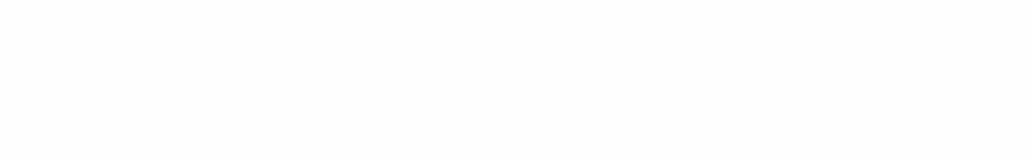
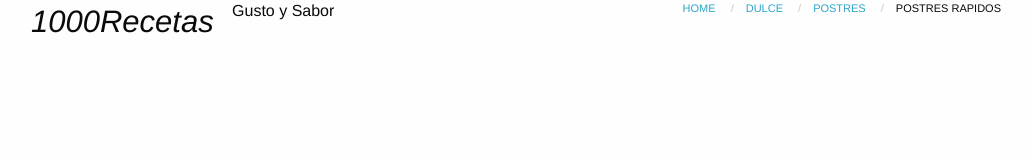
Before and after one commit to LeonardoFonseca/DesarrolloWebC3_Foundation_LeonardoFonseca, a plain HTML site: page index.html in a window 1280 px wide. Shown: the whole page, without its empty margins (124-1156 px from the left). Drawn offline with Linux system fonts and the light colour scheme.

Commit message:
Cabecera

```diff
--- a/index.html
+++ b/index.html
@@ -17,7 +17,33 @@
 
 <body>
 <!-- Cabecera -->
+<div class="row superior fondo">
+  <div class="small-12 medium-4 large-4 columns division clearfix">
+    <div>
+      <h3 class="float-left logo">
+        <em>1000Recetas</em>
+      </h3>
+    </div>
+    <div>
+      <h6 class="float-right logo">Gusto y Sabor</h6>
+    </div>
 
+  </div>
+  <div class="small-12 medium-8 large-8 columns show-for-medium clearfix">
+    <ul class="breadcrumbs float-right navegacion" aria-hidden="true">
+      <li>
+        <a href="#">Home</a>
+      </li>
+      <li>
+        <a href="#">Dulce</a>
+      </li>
+      <li>
+        <a href="#">Postres</a>
+      </li>
+      <li>Postres Rapidos</li>
+    </ul>
+  </div>
+</div>
 <!-- Fin Cabecera -->
 
 <!-- Cuerpo Lateral -->
```
